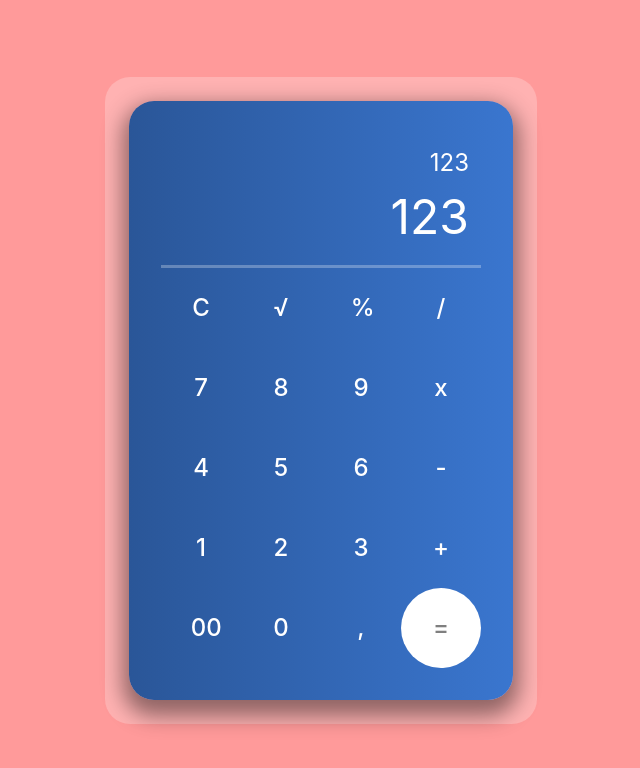
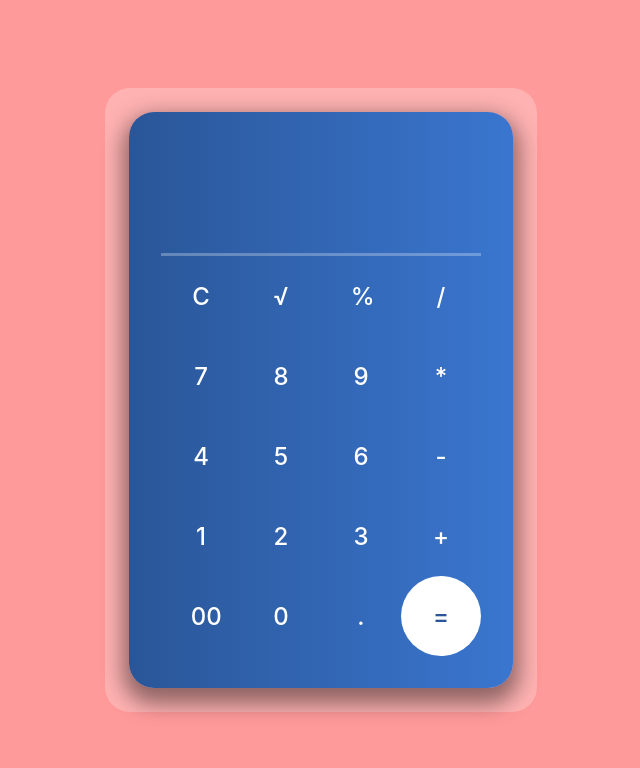
Before and after one commit to Ciratoku/calculator, a React (Vite) app: page / in a window 1280 px wide. Shown: the top 768 px of the page, without its empty margins (319-959 px from the left). Built offline with nearby package versions, Linux system fonts and the light colour scheme.

Commit message:
evaluate in App

```diff
--- a/src/App.tsx
+++ b/src/App.tsx
@@ -1,5 +1,6 @@
-import { useState } from "react";
+import { useState, useEffect, useCallback } from "react";
 import "./App.css";
+import calculate from "./util/evaluate";
 
 function App() {
   const buttons = [
@@ -10,7 +11,7 @@ function App() {
     "7",
     "8",
     "9",
-    "x",
+    "*",
     "4",
     "5",
     "6",
@@ -21,22 +22,59 @@ function App() {
     "+",
     "00",
     "0",
-    ",",
+    ".",
   ];
-  const handleInput = (e: Event) => {
-    //
-  };
+  const [calculated, setCalculated] = useState(false);
+  const [statement, setStatement] = useState("");
+  const [result, setResult] = useState("");
+  const handleKeyUp = useCallback(
+    (event: KeyboardEvent) => {
+      const key = event.key;
+      if (key == "Escape" || key == "C") {
+        setResult(() => "");
+        setStatement(() => "");
+      } else if (key == "Enter" || key == "=") {
+        let ans = calculate(result);
+        if (Number.isNaN(ans)) ans = "Error!";
+        setStatement(result);
+        setResult(ans.toString());
+        setCalculated(true);
+      } else if (buttons.includes(key) || key == "(" || key == ")") {
+        if (calculated) {
+          setStatement("");
+          setResult("");
+          setCalculated(false);
+        }
+        setResult((prev) => prev + key);
+      }
+    },
+    [result, statement]
+  );
+  useEffect(() => {
+    window.addEventListener("keyup", handleKeyUp);
+    return () => window.removeEventListener("keyup", handleKeyUp);
+  }, [handleKeyUp]);
   return (
     <div className="wrapper">
       <div className="calc-grid">
         <div className="output">
-          <div className="statement">123</div>
-          <div className="result">123</div>
+          <div className="statement">{statement}</div>
+          <div className="result">{result}</div>
         </div>
         {buttons.map((btn) => (
-          <button key={btn}>{btn}</button>
+          <button
+            key={btn}
+            onClick={() =>
+              handleKeyUp(new KeyboardEvent("keyup", { key: btn }))
+            }
+          >
+            {btn}
+          </button>
         ))}
-        <button style={{ color: "rgba(0, 0, 0, 0.5)", background: "white" }}>
+        <button
+          style={{ color: "#2a5698", background: "white" }}
+          onClick={() => handleKeyUp(new KeyboardEvent("keyup", { key: "=" }))}
+        >
           =
         </button>
       </div>
```
